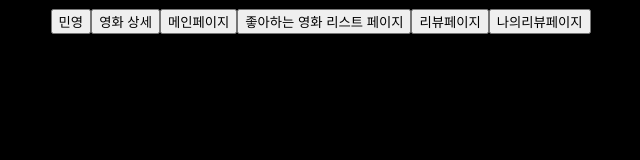
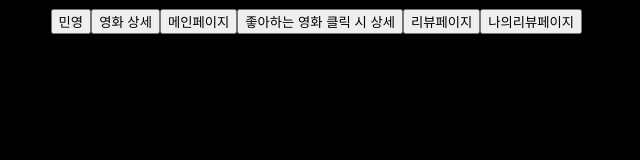
Before and after one commit to Munhak-Zip/Munhak.Zip_Front, a React (Create React App) app: page / in a window 1280 px wide. Shown: the top 160 px of the page, without its empty margins (31-671 px from the left). Built offline with nearby package versions, Linux system fonts and the light colour scheme.

Commit message:
[add] : index 화면 버튼 수정 #23

```diff
--- a/src/page/user/Main.js
+++ b/src/page/user/Main.js
@@ -15,7 +15,7 @@ const Main=() =>{
                 <button>메인페이지</button>
             </Link>
             <Link to={"/movie/movieList"}>
-                <button>좋아하는 영화 리스트 페이지</button>
+                <button>좋아하는 영화 클릭 시 상세</button>
             </Link>
             <Link to={"/wish/reviewDetail"}>
                 <button>리뷰페이지</button>
```
